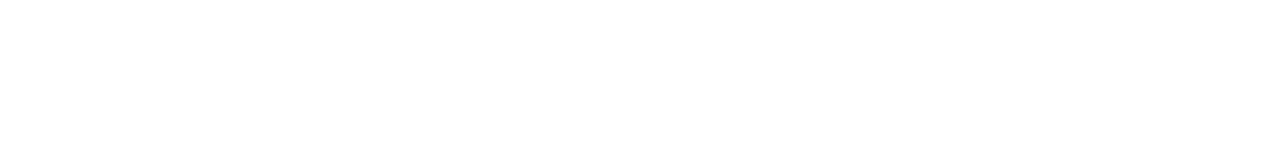
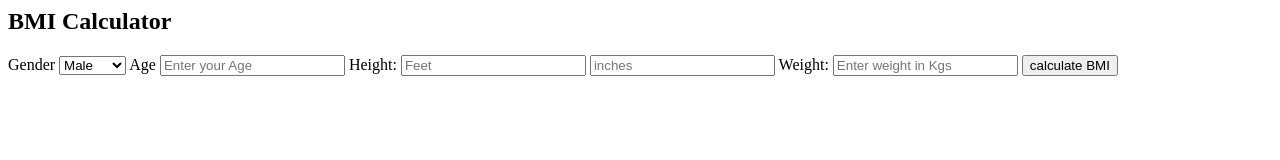
Before and after one commit to fotsoeddy/JavaScript-learning-project, a plain HTML site: page BMI-calculator/index.html in a window 1280 px wide. Drawn offline with Linux system fonts and the light colour scheme.

Commit message:
input all the form and the html part is finish

```diff
--- a/BMI-calculator/index.html
+++ b/BMI-calculator/index.html
@@ -6,7 +6,33 @@
     <link rel="stylesheet" href="style.css">
 </head>
 <body>
+    <div class="container">
+    <h2>BMI Calculator</h2>
+        <form id="form">
+            <label for="gender">Gender</label>
+            <select id="gender" required>
+                <option value="male">Male</option>
+                <option value="female">Female</option>
+            </select>
 
+            <label for="age">Age</label>
+            <input type="number"  id="age" placeholder="Enter your Age" required>
+
+            <label for="height-feet">Height:</label>
+            <input type="number"  id="height-feet" placeholder="Feet" required>
+            <input type="number"  id="height-inches" placeholder="inches" required>
+
+            <label for="weight">Weight:</label>
+            <input type="number"  id="weight" required placeholder="Enter weight in Kgs">
+
+            <input type="submit" value="calculate BMI">
+        </form>
+
+        <div id="result">
+
+        </div>
+
+    </div>
 
 
     <script src="script.js"></script>
```
